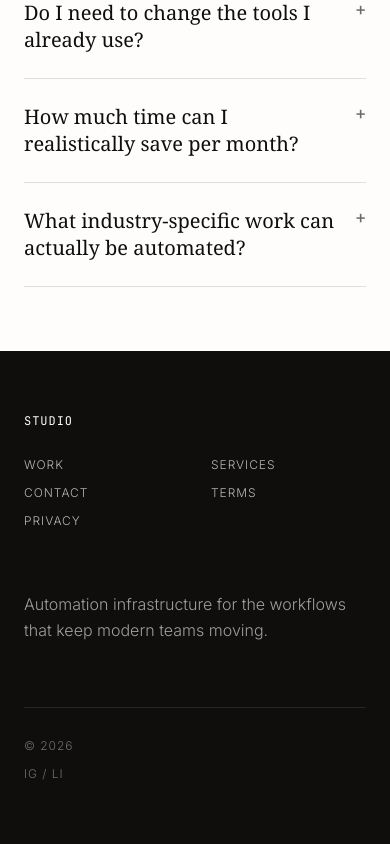
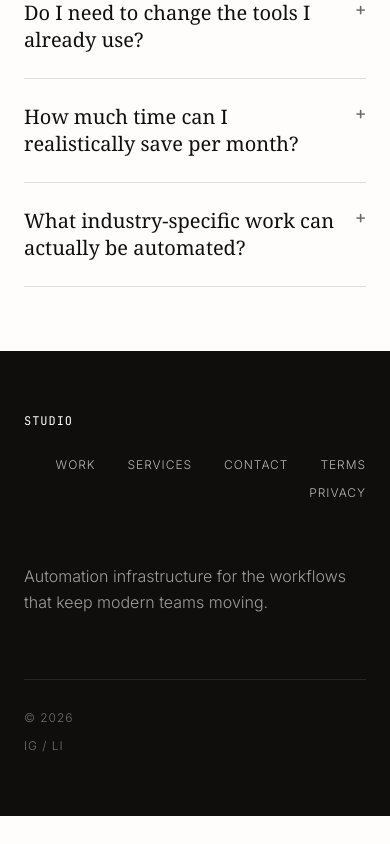
Before and after one commit to vee8899/react-production-, a React (Vite) app: page / in a window 390 px wide. Shown: the part 8233-9077 px from the top of the page. After the commit the page ends 9049 px from the top, so only its background shows below. Built offline with nearby package versions, Linux system fonts and the light colour scheme; no server answers; a web font is replaced by a local one.

Commit message:
Refine footer navigation layout for responsive alignment

```diff
--- a/src/components/ui/Footer.tsx
+++ b/src/components/ui/Footer.tsx
@@ -15,7 +15,7 @@ Studio
 {/* Navigation */}
 <nav
 aria-label="Footer navigation"
-className="grid grid-cols-2 gap-x-8 gap-y-4 sm:grid-cols-5 md:gap-x-10 md:gap-y-3"
+className="flex w-fit flex-wrap justify-end gap-x-8 gap-y-4 self-end sm:gap-x-10 md:justify-self-end"
 >
 <Link
 to="/"
```
